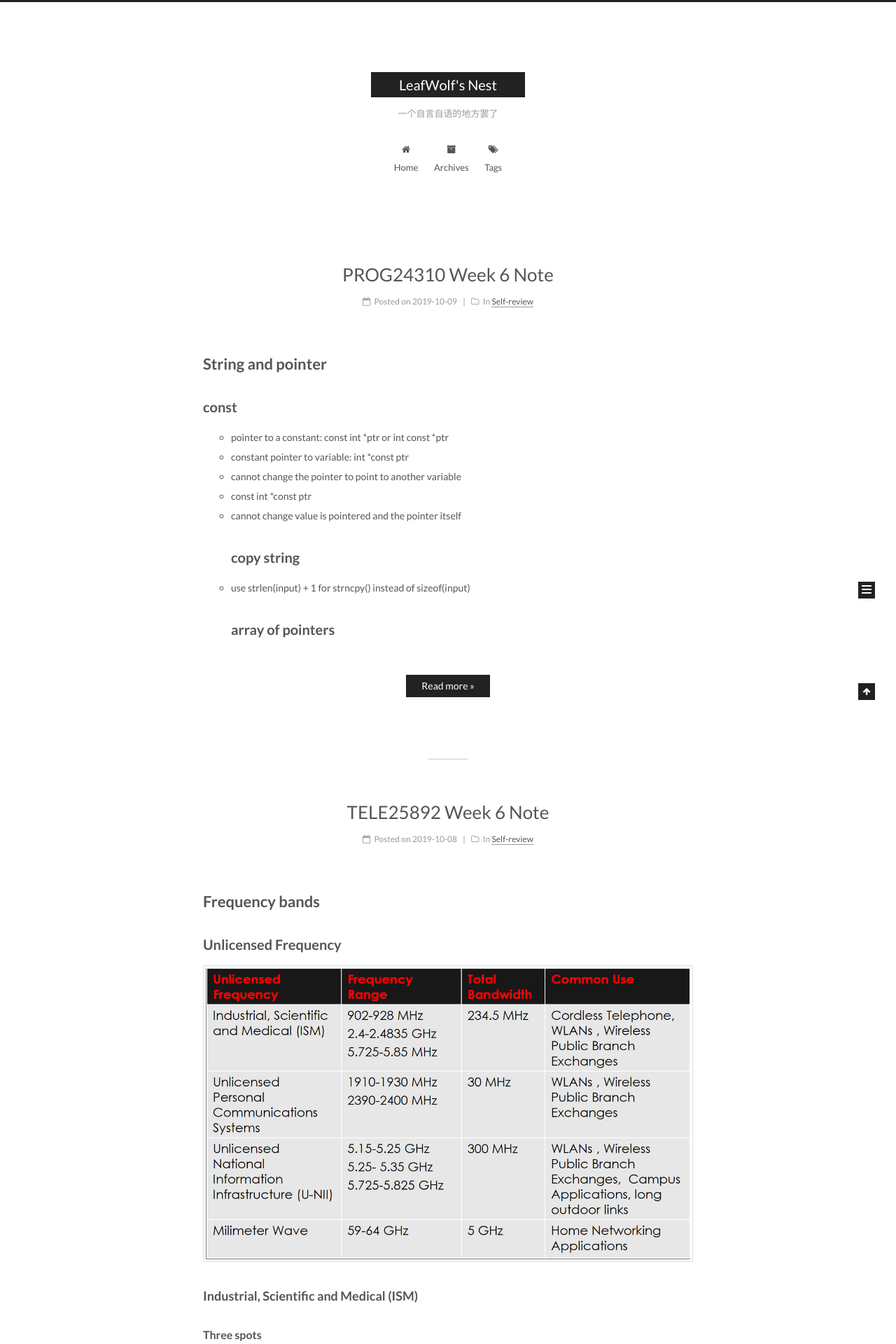
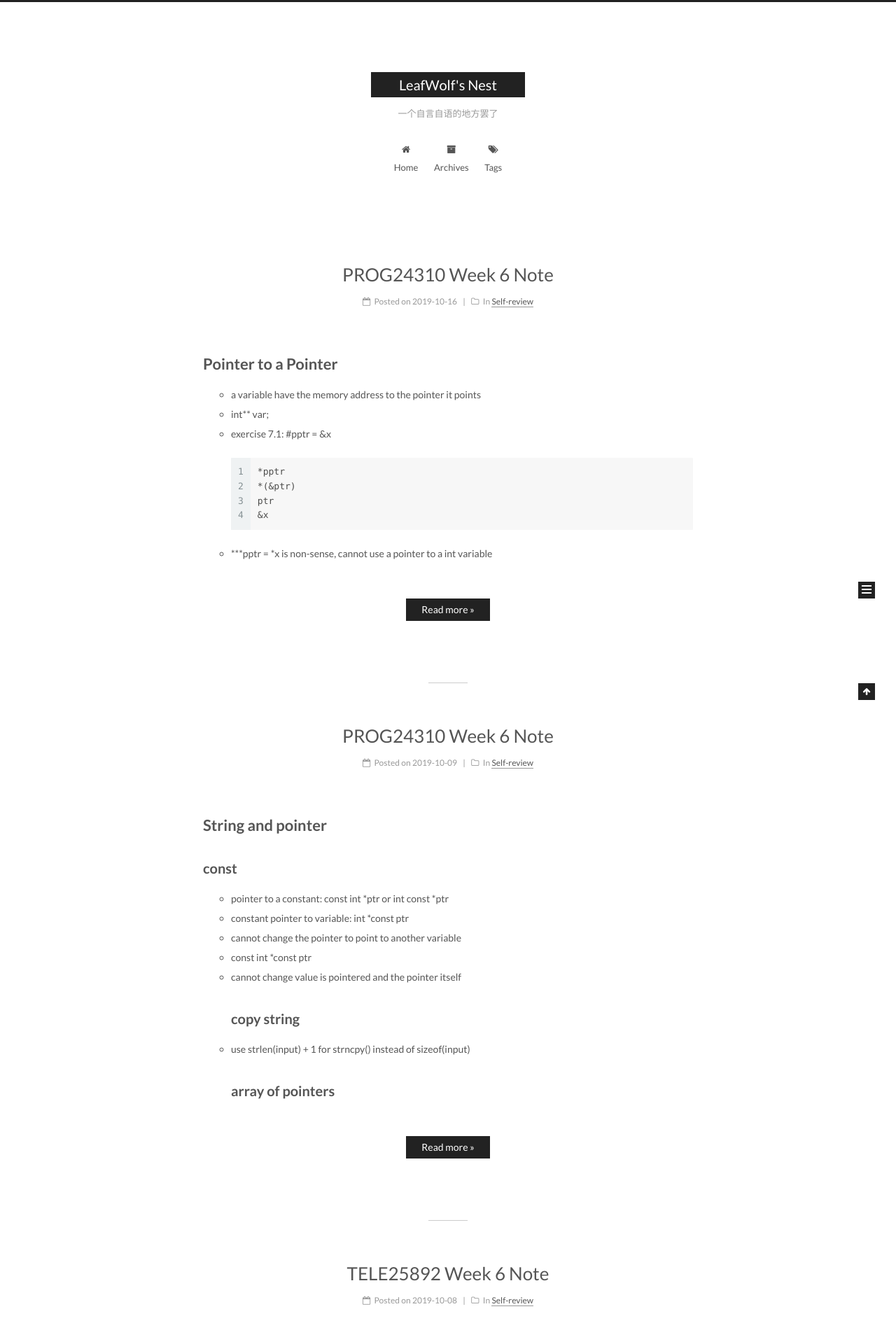
Before and after one commit to ALeafWolf/aleafwolf.github.io, a Jekyll site: the page built from index.html, in a window 1280 px wide. Shown: the top 1920 px of the page at 70% size. Built offline with Jekyll 4.4.1, drawn with Linux system fonts in a browser that asks for light colours; the list of posts is cut into pages by our own code; some of the changed text lies outside the part shown.

Commit message:
add notes

````diff
--- a/_posts/2019-10-09-PROG24310-note-w6.md
+++ b/_posts/2019-10-09-PROG24310-note-w6.md
@@ -20,6 +20,14 @@ double x = 100.1;
 int *p;
 p = (int *) &x;
 ```
+### void pointer
+* general pupose pointer
 
 # Memory layout of a C program
 *
+
+# Dynamic Memory Management in C
+## malloc
+## calloc
+## realloc
+## free
--- /dev/null
+++ b/_posts/2019-10-16-PROG24310-note-w7.md
@@ -0,0 +1,32 @@
+---
+title: PROG24310 Week 6 Note
+category: Self-review
+tag: PROG24310
+---
+# Pointer to a Pointer
+* a variable have the memory address to the pointer it points
+- int** var;
+* exercise 7.1: #pptr = &x
+```
+*pptr
+*(&ptr)
+ptr
+&x
+```
+- ***pptr = *x is non-sense, cannot use a pointer to a int variable
+
+# Input Output in C
+* stream: the data flow transfer from a program to a device
+- text and binary
+* FILE* fp;
+- a file pointer
+* EOF = end of file
+
+# AS2 hit
+* sorting: swap pointers
+
+# Multidimensional Arrays pointer
+* B[3][4] = *(*(B+3)+4)
+
+# Exercise 7.5
+* **heavily on midterm**
````
